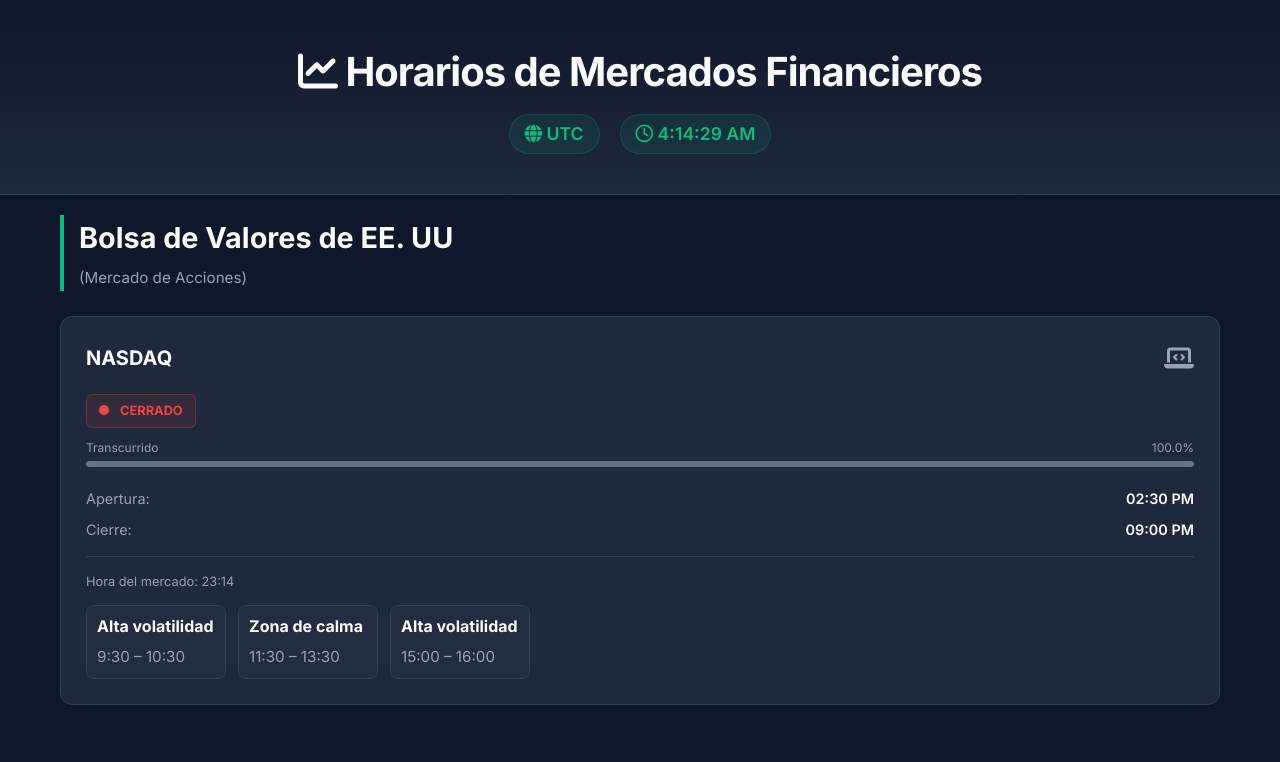
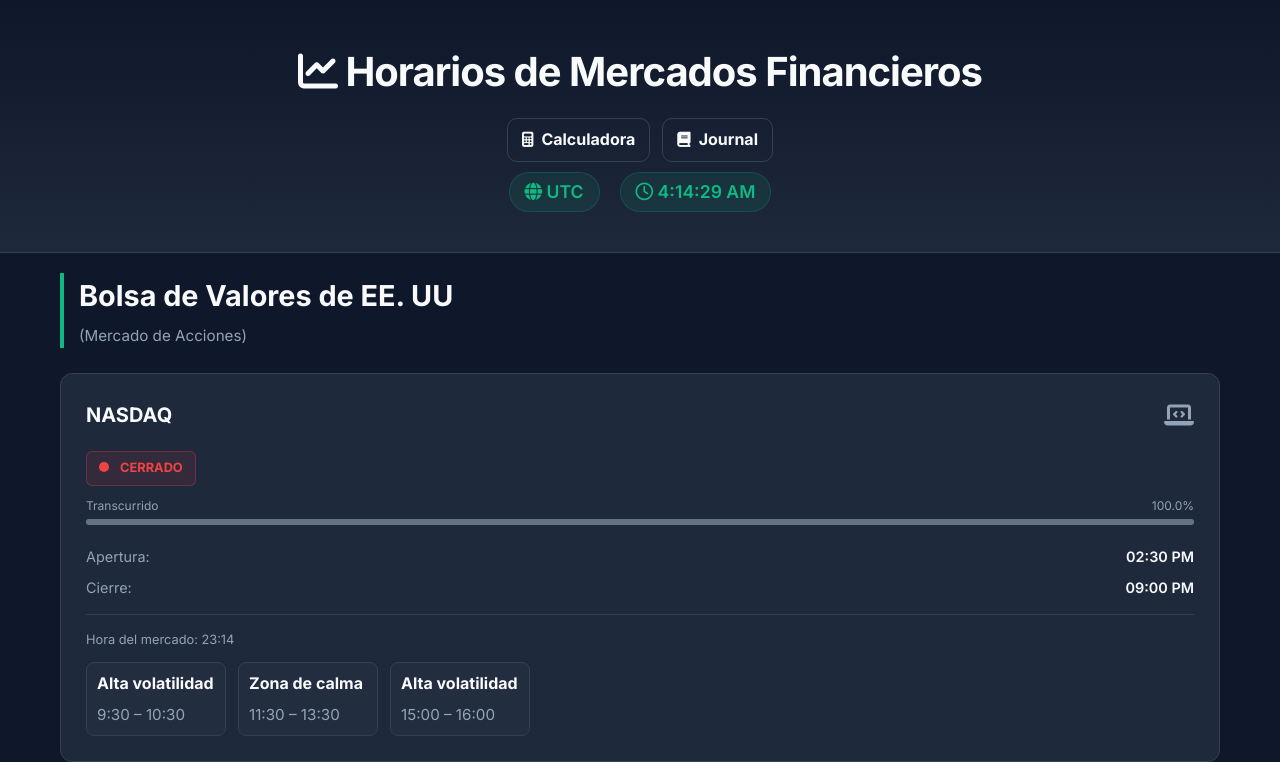
Before and after one commit to comglorerate/sesion, a plain HTML site: page index.html in a window 1280 px wide. Shown: the top 762 px of the page. Drawn offline with Linux system fonts and the light colour scheme.

Commit message:
Agregar navegación principal con enlaces a la calculadora y journal

```diff
--- a/index.html
+++ b/index.html
@@ -69,6 +69,38 @@
             padding: 5px 15px;
             border-radius: 20px;
             border: 1px solid var(--accent-green-glow);
+        }
+
+        /* --- Header Navigation --- */
+        .top-nav {
+            display: flex;
+            justify-content: center;
+            gap: 12px;
+            margin-top: 14px;
+            flex-wrap: wrap;
+            padding-bottom: 10px;
+        }
+
+        .nav-button {
+            display: inline-flex;
+            align-items: center;
+            gap: 8px;
+            text-decoration: none;
+            color: var(--text-main);
+            background: transparent;
+            border: 1px solid var(--border-color);
+            padding: 8px 14px;
+            border-radius: 10px;
+            font-weight: 700;
+            transition: background-color 0.15s ease, border-color 0.15s ease, color 0.15s ease;
+        }
+
+        .nav-button i { font-size: 0.95rem; }
+
+        .nav-button:hover {
+            background: rgba(16,185,129,0.06);
+            border-color: var(--accent-green);
+            color: var(--accent-green);
         }
 
         /* --- Layout --- */
@@ -252,6 +284,18 @@
 
     <header>
         <h1><i class="fa-solid fa-chart-line"></i> Horarios de Mercados Financieros</h1>
+
+        <nav class="top-nav" role="navigation" aria-label="Navegación principal">
+            <a class="nav-button" href="https://calculadora-trading.netlify.app/" target="_blank" rel="noopener noreferrer" title="Abrir Calculadora">
+                <i class="fa-solid fa-calculator"></i>
+                Calculadora
+            </a>
+            <a class="nav-button" href="https://jornada-trading.netlify.app/" target="_blank" rel="noopener noreferrer" title="Abrir Journal">
+                <i class="fa-solid fa-book"></i>
+                Journal
+            </a>
+        </nav>
+
         <div class="user-info">
             <span id="user-timezone"><i class="fa-solid fa-globe"></i> Detectando...</span>
             <span id="user-clock"><i class="fa-regular fa-clock"></i> --:--:--</span>
```
